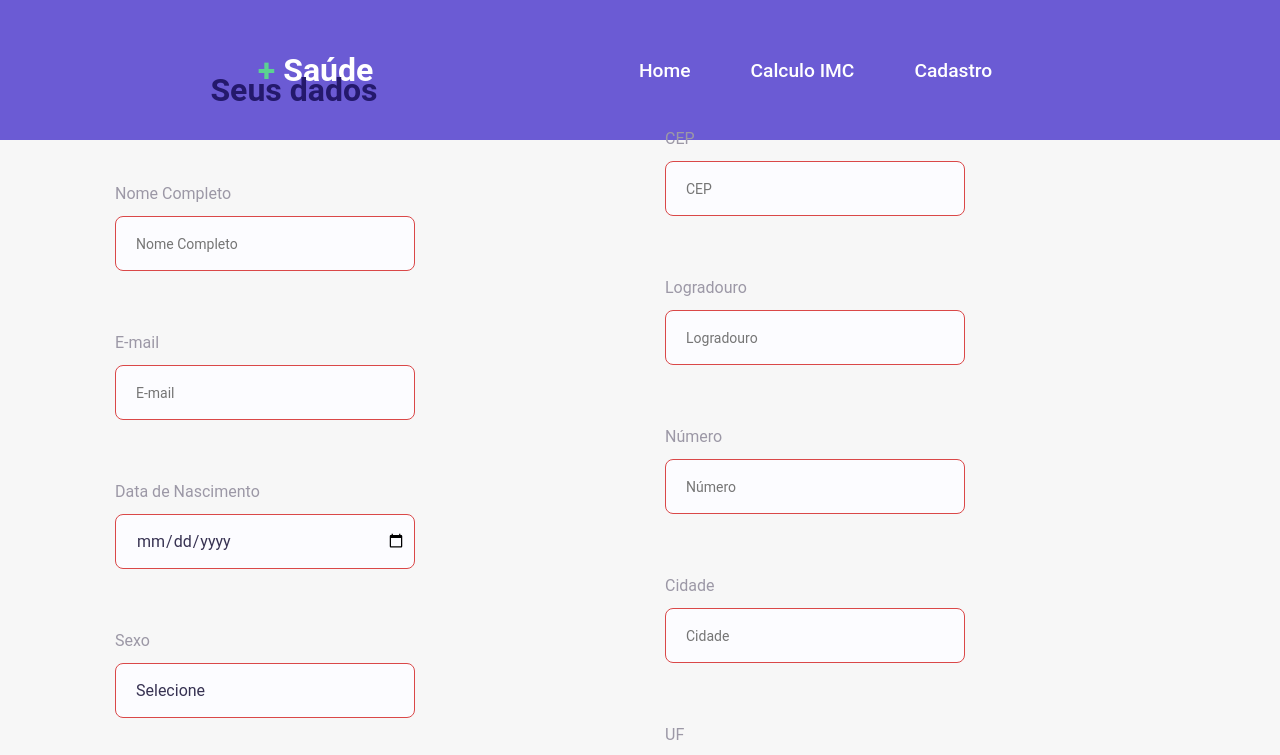
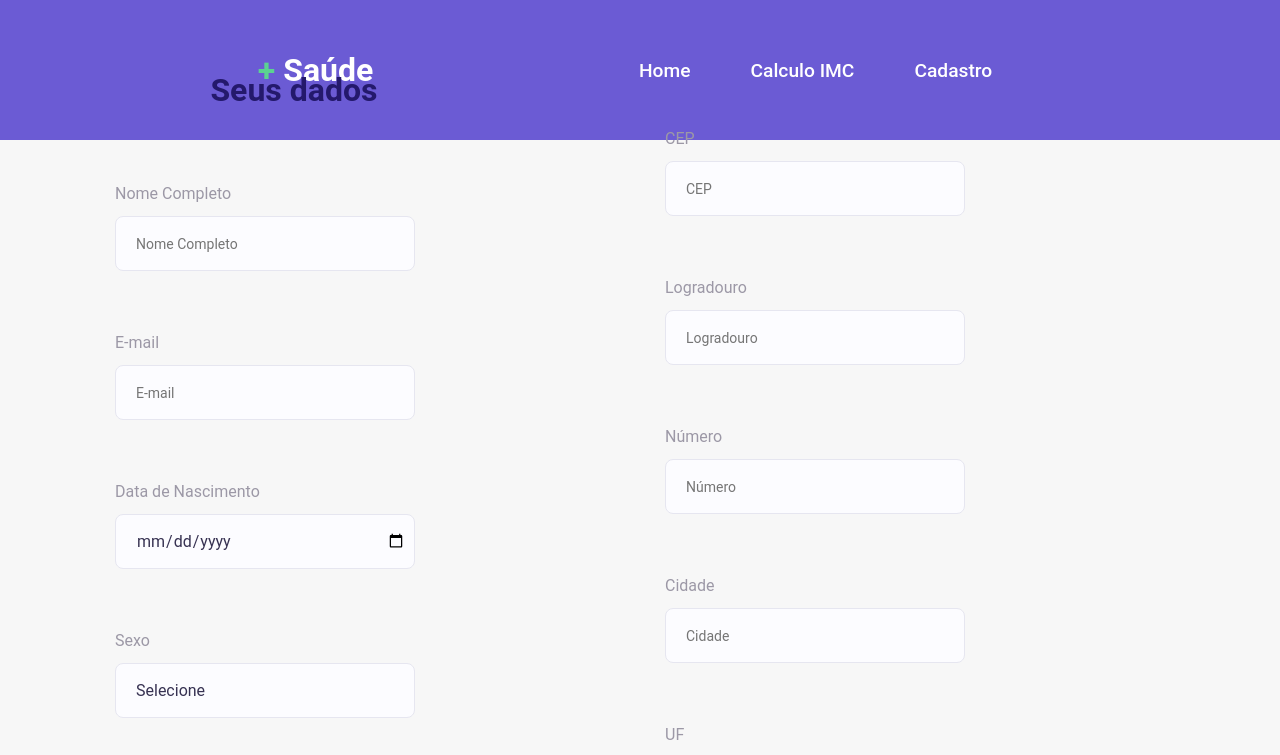
Before and after one commit to Nikaum-js/Introducao-Desenvolvimento-Web-Atividade-2, a React (Create React App) app: page /register in a window 1280 px wide. Shown: the top 755 px of the page. Built offline with nearby package versions, Linux system fonts and the light colour scheme.

Commit message:
:bug: fix input error bug

```diff
--- a/src/pages/Register/index.jsx
+++ b/src/pages/Register/index.jsx
@@ -11,16 +11,16 @@ export function Register() {
   const { register, handleSubmit } = useForm();
   const [errors, setErrors] = useState({ nomeCompleto: [] });
   const [fieldErrors, setFieldErrors] = useState({
-    name:'',
-    email:'',
-    birth:'',
-    gender:'',
-    cpf:'',
-    cep:'',
-    logradouro:'',
-    numeroLogradouro:'',
-    city:'',
-    uf:'',
+    name:undefined,
+    email:undefined,
+    birth:undefined,
+    gender:undefined,
+    cpf:undefined,
+    cep:undefined,
+    logradouro:undefined,
+    numeroLogradouro:undefined,
+    city:undefined,
+    uf:undefined,
   });
 
   // useEffect(() => {
```
